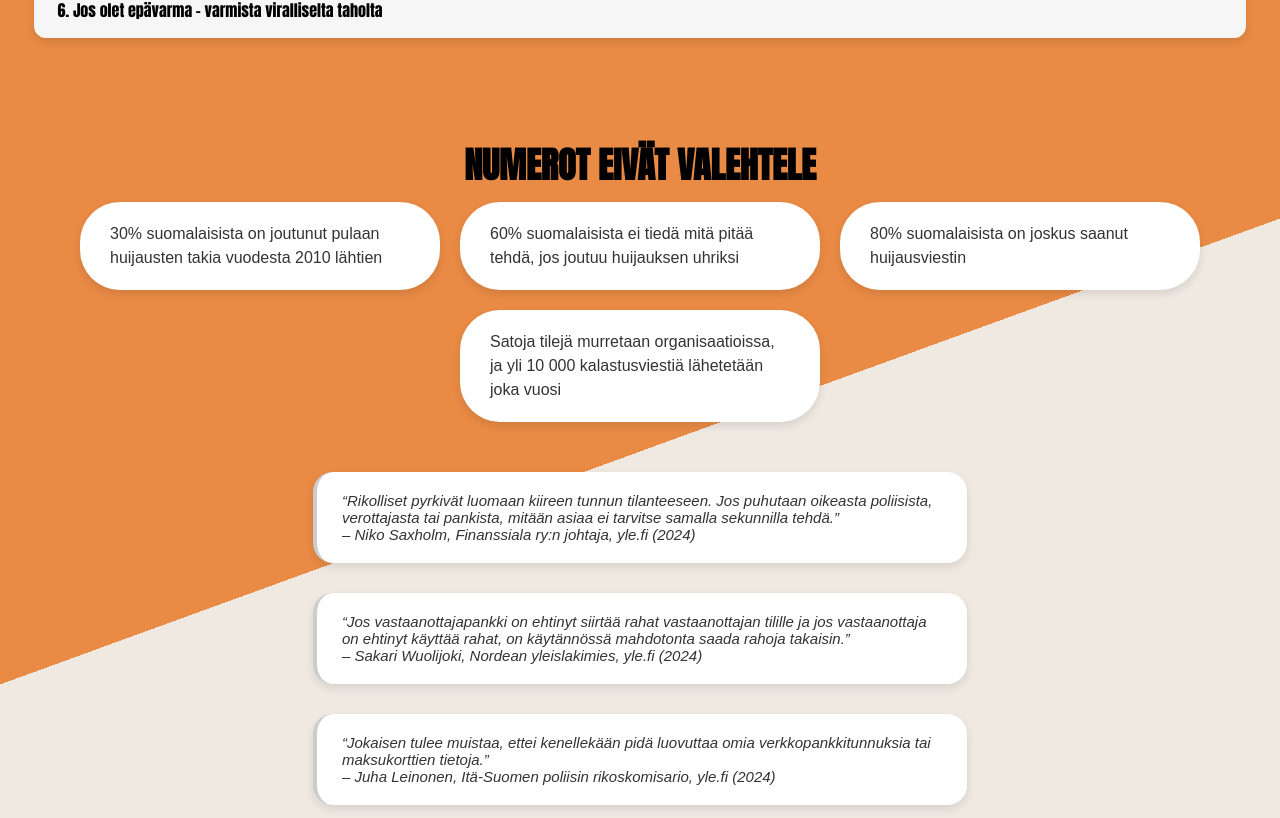
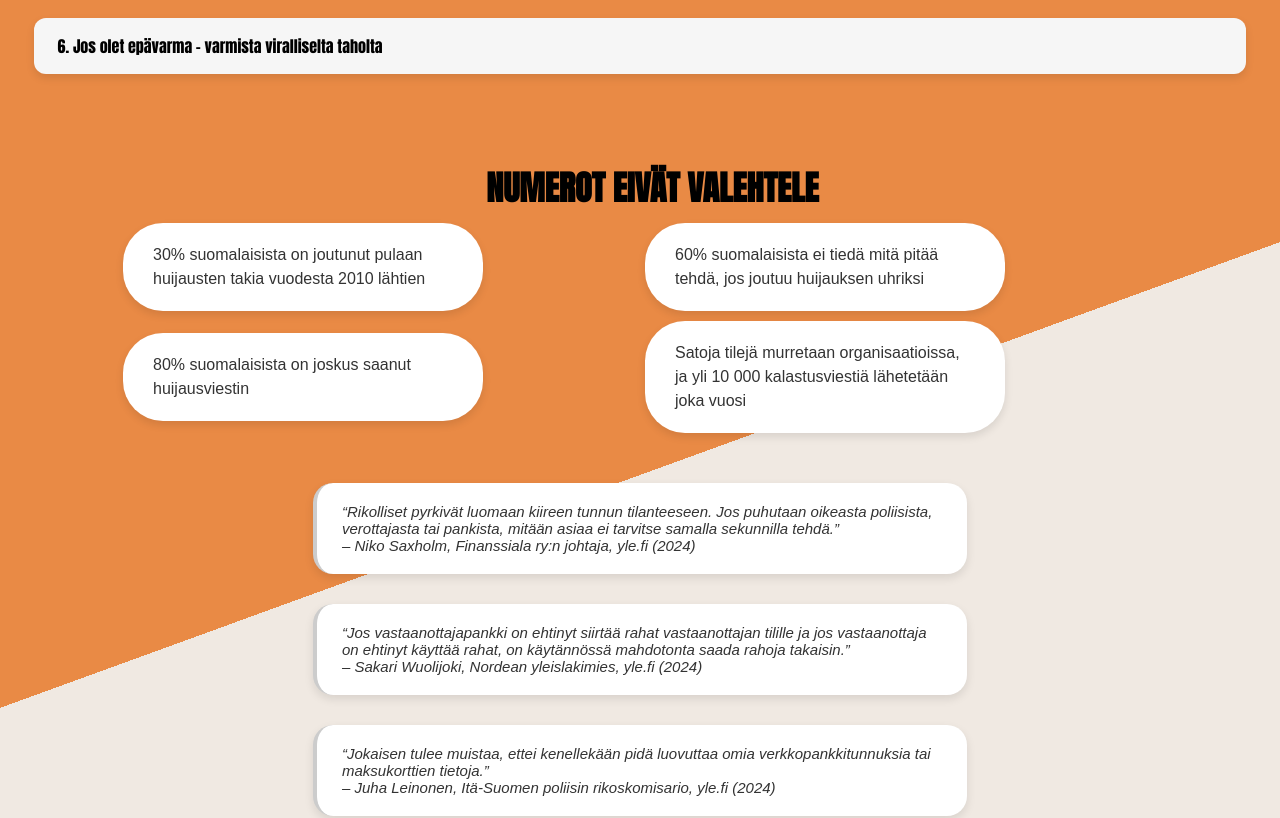
Before and after one commit to levonmaister/scamvjp2, a React (Vite) app: page / in a window 1280 px wide. Shown: the part 1419-2237 px from the top of the page. Built offline with nearby package versions, Linux system fonts and the light colour scheme.

Commit message:
lite numerot css

```diff
--- a/src/pages/Etusivu.jsx
+++ b/src/pages/Etusivu.jsx
@@ -50,7 +50,7 @@ const Etusivu = () => {
                 </div>
 
                 <div className="checklistlayout">
-                    <h2 id="checklist-title">Älä mene lankaan - näin tunnistat huijausviestin!</h2>
+                    <h2 className="checklist-title">ÄLÄ MENE LANKAAN <br /> Näin tunnistat huijausviestin:</h2>
                     <Checklist/>
                 </div>
 
--- a/src/pages/NumerotValehtelee.jsx
+++ b/src/pages/NumerotValehtelee.jsx
@@ -4,7 +4,7 @@ import '../styles/numerotvalehtelee.css';
 const NumerotValehtelee = () => {
   return (
     <div className="numerot-wrapper">
-      <h1 className="main-title">NUMEROT EIVÄT VALEHTELE</h1>
+      <h2 className="main-title">NUMEROT EIVÄT VALEHTELE</h2>
 
       <div className="bubbles-container">
         <div className="bubble">30% suomalaisista on joutunut pulaan huijausten takia vuodesta 2010 lähtien</div>
--- a/src/styles/numerotvalehtelee.css
+++ b/src/styles/numerotvalehtelee.css
@@ -13,24 +13,19 @@ body {
 .main-title {
     font-family: "Anton", sans-serif;
     text-align: center;
-    font-size: 36px;
+    font-size: 24px;
     font-weight: bold;
     margin-bottom: 10px;
     color: black;
 }
 
-.subtitle {
-    text-align: center;
-    font-weight: 600;
-    font-size: 18px;
-    margin-bottom: 40px;
-}
 
 .bubbles-container {
-    display: flex;
-    flex-wrap: wrap;
+    display: grid;
+    grid-template-columns: 1;
     justify-content: center;
-    gap: 20px;
+    align-items: center;
+    gap: 10px;
     margin-bottom: 50px;
 }
 
@@ -45,10 +40,11 @@ body {
 }
 
 .quote-container {
-    display: flex;
-    flex-direction: column;
+    display: grid;
+    grid-template-columns: 2;
     gap: 30px;
     align-items: center;
+    justify-content: center
 }
 
 .quote {
@@ -66,6 +62,20 @@ body {
     .numerot-wrapper {
         background: linear-gradient(160deg, #E98A45 50%, #f0e9e2 50%);
     }
+
+    .bubbles-container {
+        grid-template-columns: repeat(2, 40vw);
+    }
+
+    .main-title {
+        font-size: 30px;
+    }
+}
+
+@media (min-width: 1024px) {
+    .main-title {
+        font-size: 34px;
+    }
 }
 
 @media (min-width: 2000px) {
@@ -73,4 +83,5 @@ body {
         background: linear-gradient(165deg, #E98A45 50%, #f0e9e2 50%);
 
     }
+
 }
```
